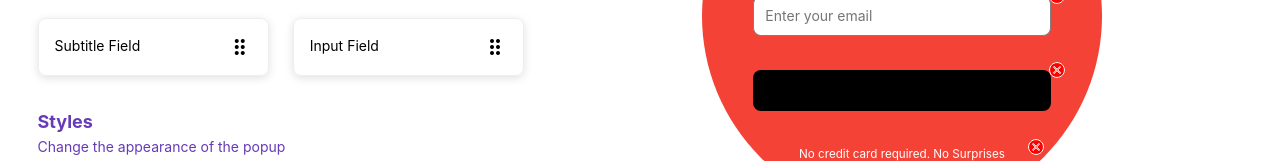
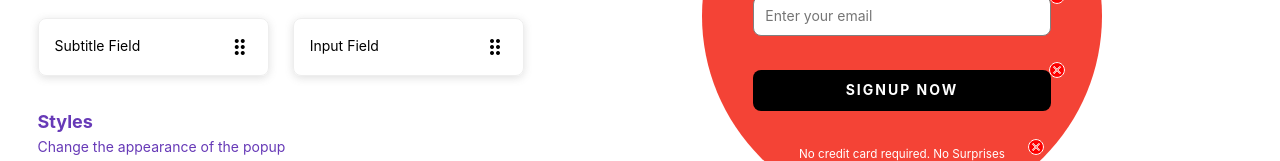
Before and after one commit to TheOluwafemi/popup-builder, a Vue app: page / in a window 1280 px wide. Shown: the part 338-499 px from the top of the page. Built offline with nearby package versions, Linux system fonts and the light colour scheme.

Commit message:
fix button text display

```diff
--- a/src/components/PopupForm.vue
+++ b/src/components/PopupForm.vue
@@ -43,7 +43,7 @@ let formValues = reactive({
       id: 'df55d4b5-7512-4134-a096-17ea8c3d36b0',
       type: 'buttons',
       input: '',
-      text: 'signup now',
+      value: 'signup now',
       background: '#000000',
       color: '#ffffff'
     }
```
